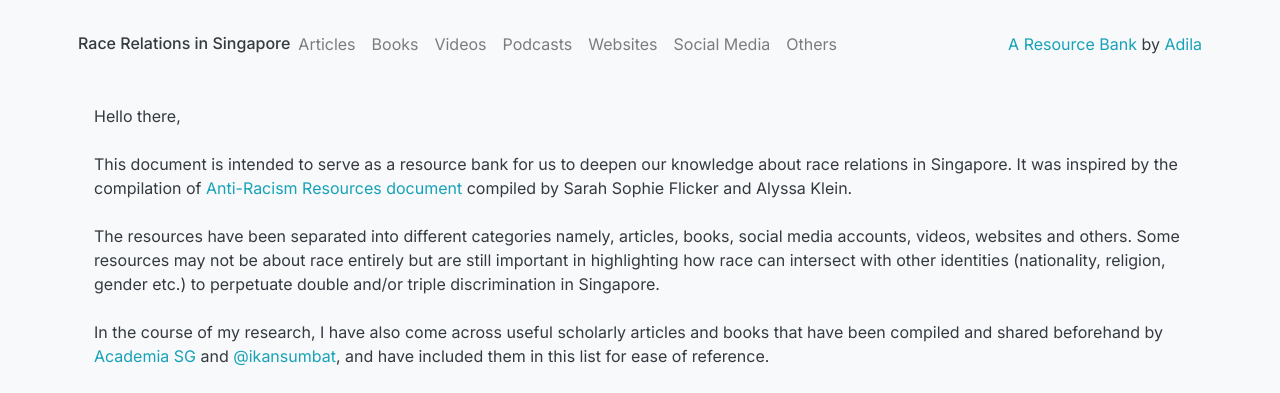
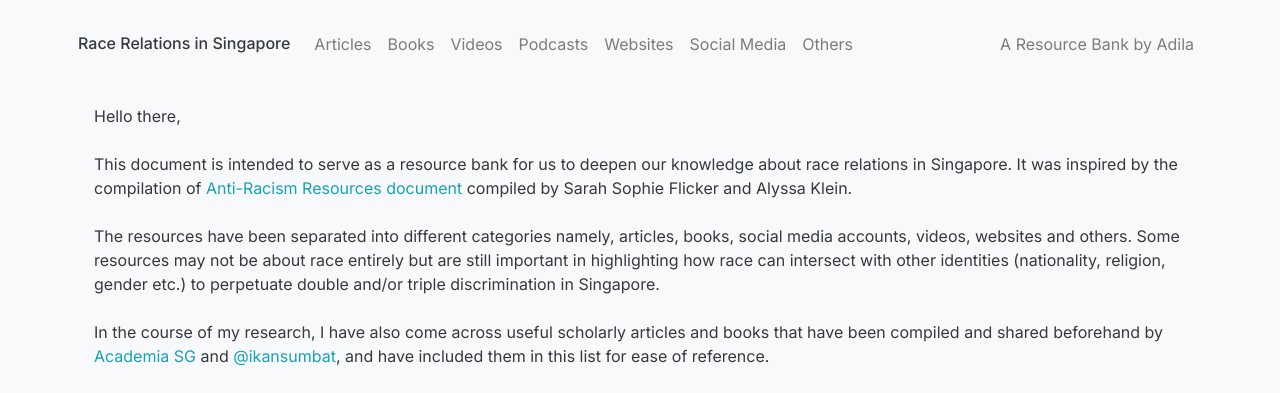
Before and after one commit to sheimoria/race-relations-in-sg, a Flask app: page / in a window 1280 px wide. Shown: the top 393 px of the page. Run offline with Flask 2, Linux system fonts and the light colour scheme; some libraries are stand-ins or nearby versions.

Commit message:
Add files via upload

```diff
--- a/templates/layout.html
+++ b/templates/layout.html
@@ -33,7 +33,7 @@
 
         <div class="container p-2">
 
-            <h6 class="mt-3"><a class="text-dark" href="/">Race Relations in Singapore</a></h6>
+            <h6 class="mt-3 mr-3"><a class="text-dark" href="/">Race Relations in Singapore</a></h6>
 
             <button aria-controls="navbar" aria-expanded="false" aria-label="Toggle navigation" class="navbar-toggler"
                 data-target="#navbar" data-toggle="collapse" type="button">
@@ -57,8 +57,7 @@
                 <ul class="navbar-nav ml-auto mt-2">
 
                     <li class="nav-item">
-                        <a class="text-info" href="https://docs.google.com/spreadsheets/u/1/d/1VsoJpvVbRQjboAiCWU4gxO1TNzMTj0VFJ2I52BHlG1k/htmlview#">
-                            A Resource Bank</a> by <a class="text-info" href="https://www.instagram.com/adila_s/?hl=en">Adila</a>
+                        <a class="nav-link" href="https://docs.google.com/spreadsheets/u/1/d/1VsoJpvVbRQjboAiCWU4gxO1TNzMTj0VFJ2I52BHlG1k/htmlview#">A Resource Bank by Adila</a>
                     </li>
 
                 </ul>
```
